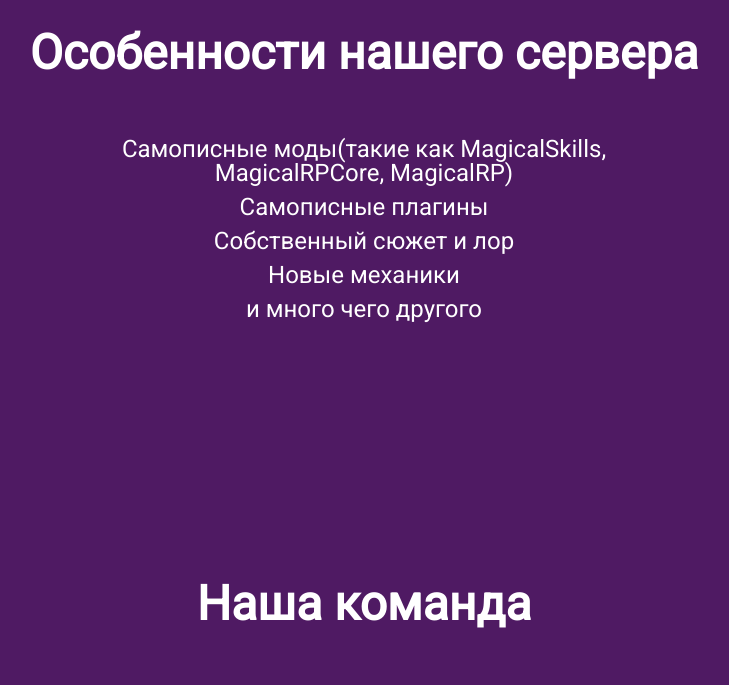
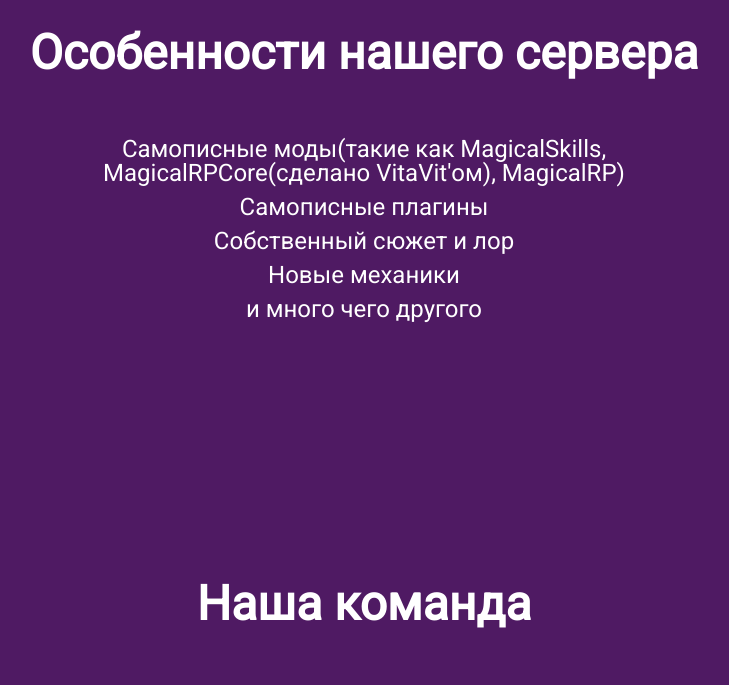
Before and after one commit to askiphy/mrp-website, a plain HTML site: page index.html in a window 1280 px wide. Shown: the part 1820-2505 px from the top of the page, without its empty margins (276-1005 px from the left). Drawn offline with Linux system fonts and the light colour scheme; a web font is replaced by a local one.

Commit message:
Update MagicalRPCore author

```diff
--- a/index.html
+++ b/index.html
@@ -51,7 +51,7 @@
 			<div class="wrapper">
 				<div class="housing_wrapper">
 					<h1>Особенности нашего сервера</h1>
-					<p>Самописные моды(такие как MagicalSkills, MagicalRPCore, MagicalRP)</p>
+					<p>Самописные моды(такие как MagicalSkills, MagicalRPCore(сделано VitaVit'ом), MagicalRP)</p>
 					<p>Самописные плагины</p>
 					<p>Собственный сюжет и лор</p>
 					<p>Новые механики</p>
```
